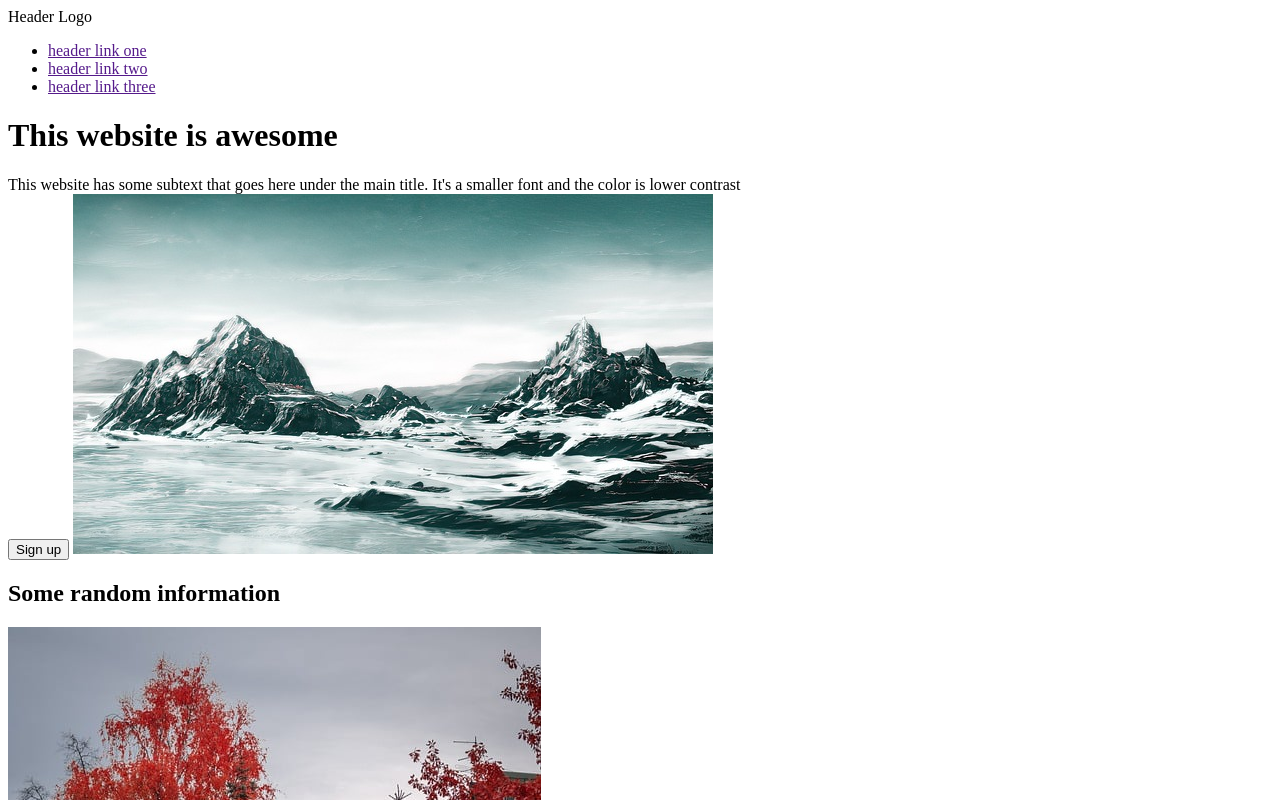
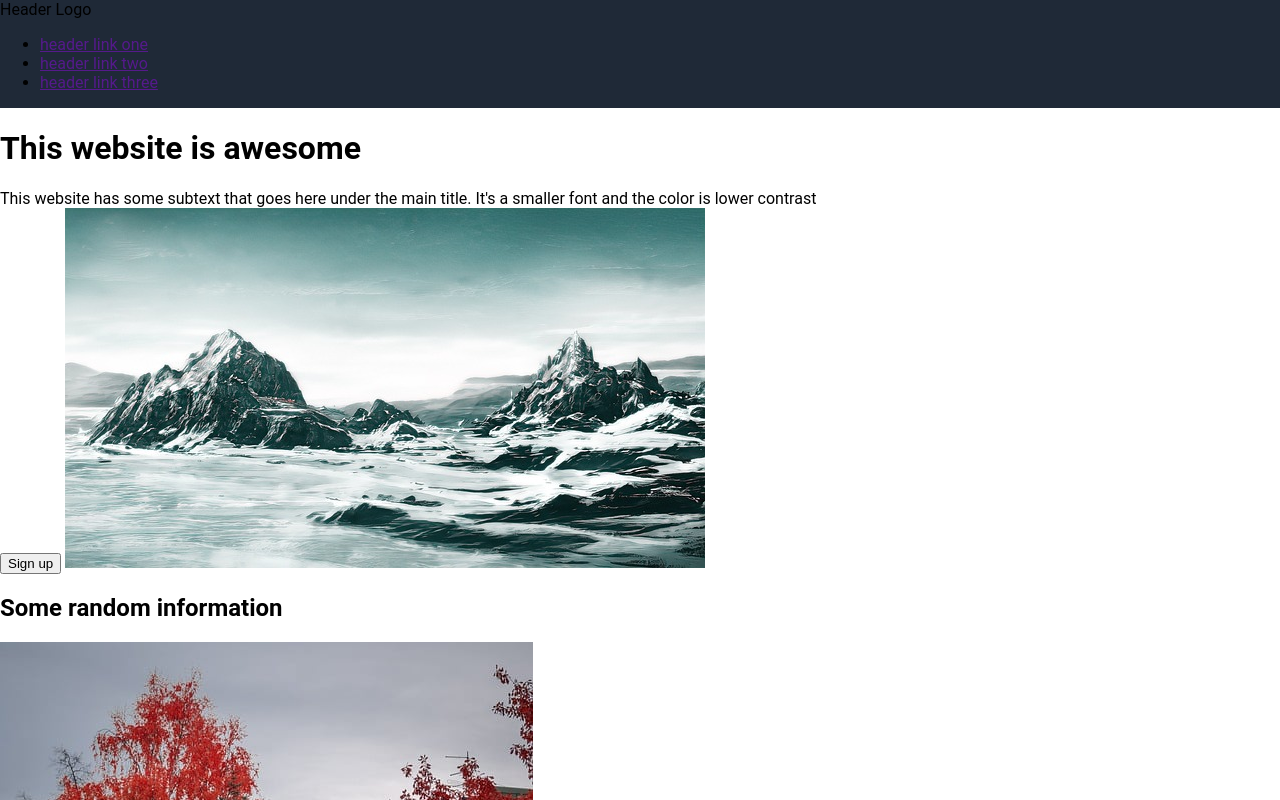
Before and after one commit to spiratil/landing-page, a plain HTML site: page index.html in a window 1280 px wide. Shown: the top 800 px of the page. Drawn offline with Linux system fonts and the light colour scheme.

Commit message:
Add gutters, fonts and begin styling
Add Roboto font locally to /fonts. Add a gutter to each section
in index.html to maintain constant width across the page. Begin basic
styling and positioning using flex.

```diff
--- a/index.html
+++ b/index.html
@@ -7,6 +7,7 @@
   </head>
   <body>
     <header>
+      <div class="gutter">
         <div class="logo">Header Logo</div>
         <nav class="menu">
           <ul>
@@ -15,14 +16,18 @@
             <li><a href="">header link three</a></li>
           </ul>
         </nav>
+      </div>
     </header>
     <div class="section landing">
+      <div class="gutter">
         <h1>This website is awesome</h1>
         <div>This website has some subtext that goes here under the main title. It's a smaller font and the color is lower contrast</div>
         <button>Sign up</button>
         <img src="./img/snowy-mountains.jpg" alt="snowy mountain peaks">
       </div>
+    </div>
     <div class="section information">
+      <div class="gutter">
         <h2>Some random information</h2>
         <div class="carousel">
           <div>
@@ -37,25 +42,30 @@
             <img src="./img/pine.jpg" alt="a pine tree fronds covered in snow">
             <div>this is some subtext under an illustration or image</div>
           </div>
-        <div></div>
+          <div>
             <img src="./img/spruce.jpg" alt="a spruce tree covered in snow">
             <div>this is some subtext under an illustration or image</div>
           </div>
         </div>
       </div>
+    </div>
     <div class="section quote">
+      <div class="gutter">
         <q>This is an inspiring quote, or a testimonial from a customer. Maybe it's just filling up space, or maybe people will actually read it. Who knows? All I know is that it looks nice.</q>
         <p>-Thor, God of Thunder</p>
       </div>
+    </div>
     <div class="section action-call">
+      <div class="gutter">
         <div>
           <div>Call to action! It's time!</div>
           <p>Sign up for our product by clicking that button right over there!</p>
         </div>
         <button>Sign up</button>
       </div>
+    </div>
     <footer>
-      <div>Copyright &copy; The Odin Project 2024</div>
+        <div class="gutter">Copyright &copy; The Odin Project 2024</div>
     </footer>
   </body>
 </html>
--- a/style.css
+++ b/style.css
@@ -0,0 +1,24 @@
+@font-face {
+  font-family: "Roboto";
+  src: local("./fonts/Roboto-Black.ttf");
+}
+
+html {
+  font-family: "Roboto", Arial, sans-serif;
+}
+
+body {
+  display: flex;
+  flex-direction: column;
+  align-items: stretch;
+  margin: auto;
+
+}
+
+.gutter {
+  max-width: 70vw;
+}
+
+header {
+  background-color: #1F2937;
+}
```
Also changed, not shown: fonts/Roboto-Black.ttf (added). Lines whose indentation alone changed are shown as unchanged.
